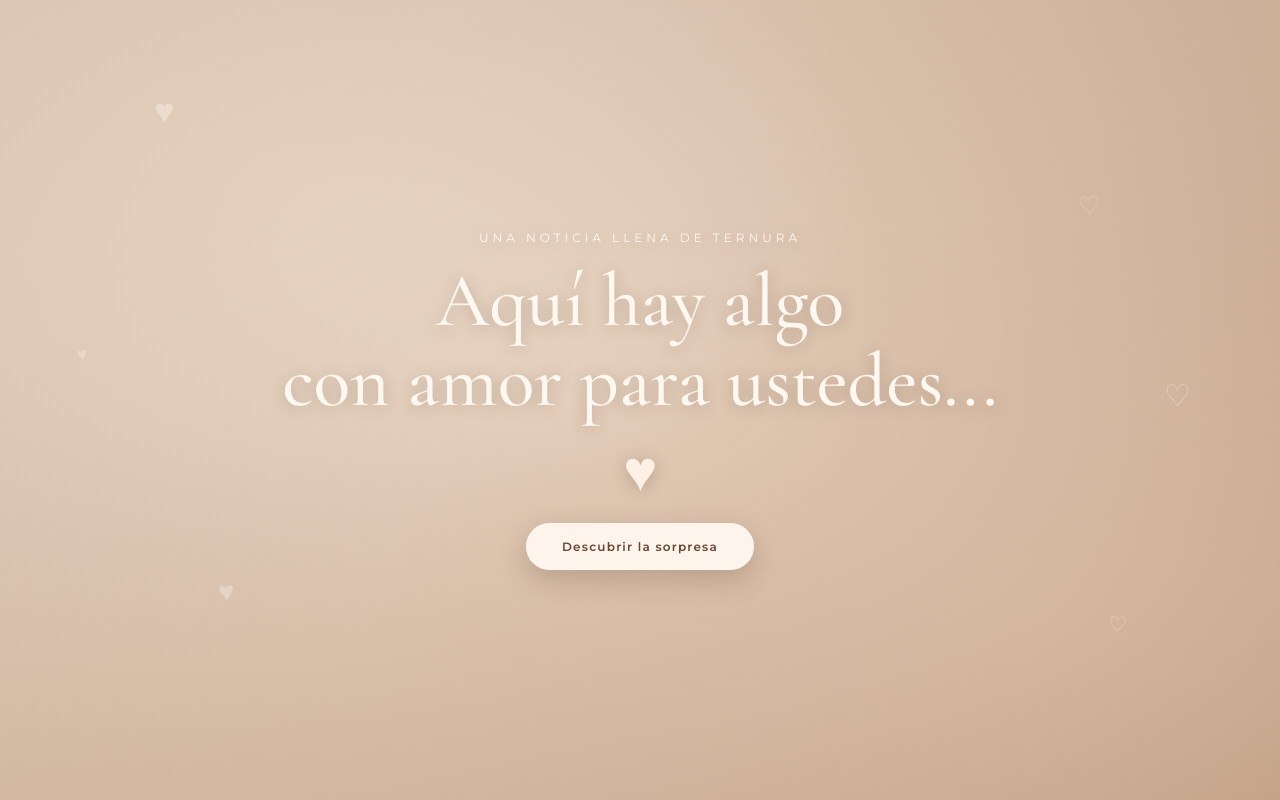
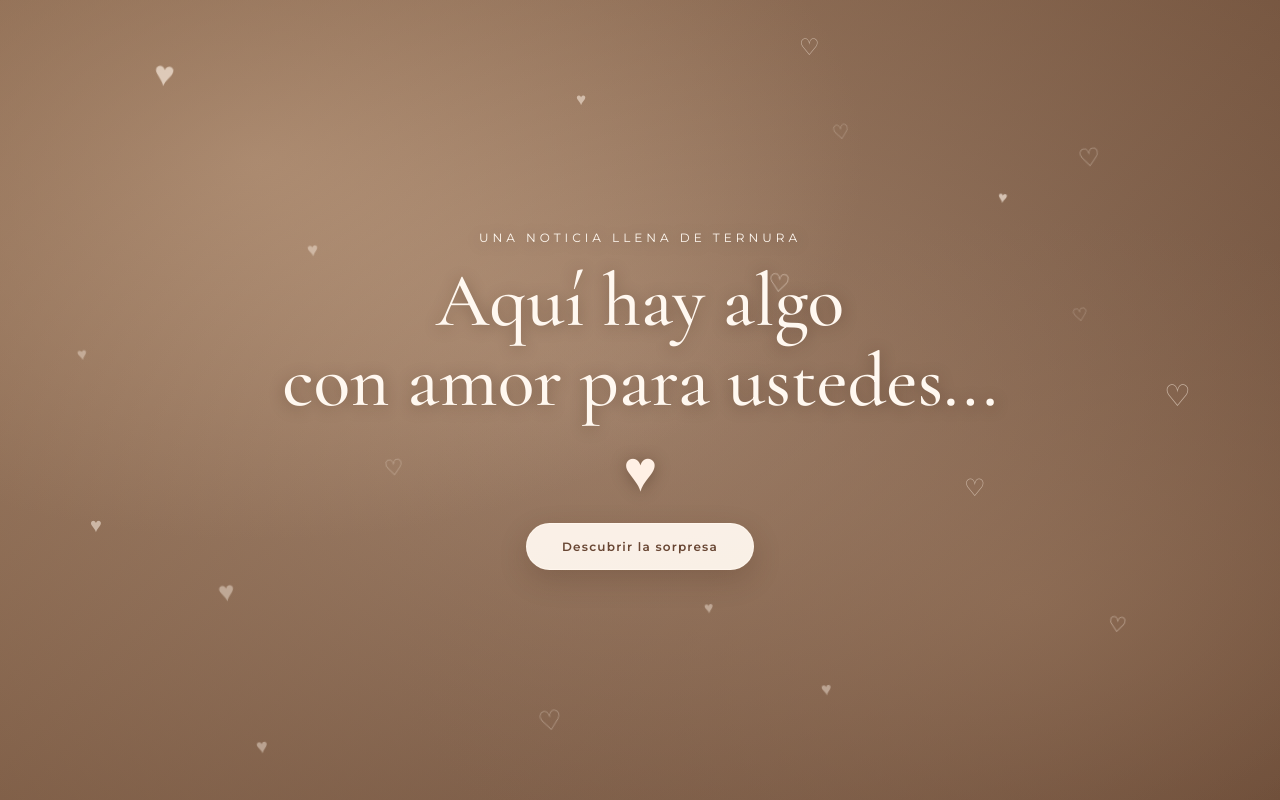
Before and after one commit to qrsorpresaa/.com, a plain HTML site: page index.html in a window 1280 px wide. Drawn offline with nearby package versions, Linux system fonts and the light colour scheme.

Commit message:
Update styles and content in index.html

```diff
--- a/index.html
+++ b/index.html
@@ -40,7 +40,7 @@ button {
   font: inherit;
 }
 
-/* PORTADA: CAFÉ CLARO CON CORAZONES */
+/* PORTADA: CAFÉ MÁS OSCURO Y CORAZONES */
 
 #cover {
   min-height: 100vh;
@@ -54,9 +54,9 @@ button {
   overflow: hidden;
   padding: 32px 18px;
   background:
-    radial-gradient(ellipse at 20% 20%, #ead5c3 0%, transparent 42%),
-    radial-gradient(ellipse at 80% 75%, #d8b99f 0%, transparent 45%),
-    linear-gradient(135deg, #ead8c7, #cba98d);
+    radial-gradient(ellipse at 20% 20%, #b99577 0%, transparent 42%),
+    radial-gradient(ellipse at 80% 75%, #916d53 0%, transparent 45%),
+    linear-gradient(135deg, #a98568, #75543f);
 }
 
 .cover-overlay {
@@ -65,8 +65,8 @@ button {
   z-index: -1;
   background:
     radial-gradient(ellipse at center,
-      rgba(255, 250, 245, 0.20),
-      rgba(120, 83, 59, 0.12));
+      rgba(255, 250, 245, 0.12),
+      rgba(65, 39, 24, 0.24));
 }
 
 .cover-hearts {
@@ -79,51 +79,31 @@ button {
 
 .cover-hearts span {
   position: absolute;
-  color: rgba(255, 248, 240, 0.55);
+  color: rgba(255, 242, 230, 0.72);
   font-size: clamp(18px, 3vw, 35px);
   animation: heartFloat 8s ease-in-out infinite;
 }
 
-.cover-hearts span:nth-child(1) {
-  top: 12%;
-  left: 12%;
-  animation-delay: -1s;
-}
-
-.cover-hearts span:nth-child(2) {
-  top: 24%;
-  right: 14%;
-  font-size: 25px;
-  animation-delay: -4s;
-}
-
-.cover-hearts span:nth-child(3) {
-  top: 72%;
-  left: 17%;
-  font-size: 28px;
-  animation-delay: -2s;
-}
-
-.cover-hearts span:nth-child(4) {
-  top: 78%;
-  right: 12%;
-  font-size: 21px;
-  animation-delay: -6s;
-}
-
-.cover-hearts span:nth-child(5) {
-  top: 43%;
-  left: 6%;
-  font-size: 17px;
-  animation-delay: -3s;
-}
-
-.cover-hearts span:nth-child(6) {
-  top: 48%;
-  right: 7%;
-  font-size: 30px;
-  animation-delay: -5s;
-}
+.cover-hearts span:nth-child(1) { top: 8%; left: 12%; }
+.cover-hearts span:nth-child(2) { top: 18%; right: 14%; font-size: 25px; animation-delay: -4s; }
+.cover-hearts span:nth-child(3) { top: 72%; left: 17%; font-size: 28px; animation-delay: -2s; }
+.cover-hearts span:nth-child(4) { top: 78%; right: 12%; font-size: 21px; animation-delay: -6s; }
+.cover-hearts span:nth-child(5) { top: 43%; left: 6%; font-size: 17px; animation-delay: -3s; }
+.cover-hearts span:nth-child(6) { top: 48%; right: 7%; font-size: 30px; animation-delay: -5s; }
+.cover-hearts span:nth-child(7) { top: 30%; left: 24%; font-size: 19px; animation-delay: -2s; }
+.cover-hearts span:nth-child(8) { top: 60%; right: 23%; font-size: 24px; animation-delay: -5s; }
+.cover-hearts span:nth-child(9) { top: 12%; left: 45%; font-size: 17px; animation-delay: -1s; }
+.cover-hearts span:nth-child(10) { top: 88%; left: 42%; font-size: 27px; animation-delay: -3s; }
+.cover-hearts span:nth-child(11) { top: 25%; left: 78%; font-size: 16px; animation-delay: -6s; }
+.cover-hearts span:nth-child(12) { top: 57%; left: 30%; font-size: 22px; animation-delay: -4s; }
+.cover-hearts span:nth-child(13) { top: 85%; right: 35%; font-size: 18px; animation-delay: -2s; }
+.cover-hearts span:nth-child(14) { top: 5%; right: 36%; font-size: 23px; animation-delay: -5s; }
+.cover-hearts span:nth-child(15) { top: 65%; left: 7%; font-size: 20px; animation-delay: -1s; }
+.cover-hearts span:nth-child(16) { top: 38%; right: 15%; font-size: 18px; animation-delay: -3s; }
+.cover-hearts span:nth-child(17) { top: 92%; left: 20%; font-size: 20px; animation-delay: -4s; }
+.cover-hearts span:nth-child(18) { top: 35%; left: 60%; font-size: 25px; animation-delay: -6s; }
+.cover-hearts span:nth-child(19) { top: 75%; left: 55%; font-size: 16px; animation-delay: -2s; }
+.cover-hearts span:nth-child(20) { top: 15%; left: 65%; font-size: 20px; animation-delay: -3s; }
 
 @keyframes heartFloat {
   0%, 100% {
@@ -132,7 +112,7 @@ button {
   }
   50% {
     transform: translateY(-14px) rotate(8deg);
-    opacity: 0.9;
+    opacity: 0.95;
   }
 }
 
@@ -143,7 +123,7 @@ button {
   flex-direction: column;
   position: relative;
   color: var(--cream);
-  text-shadow: 0 2px 15px rgba(85, 55, 37, 0.25);
+  text-shadow: 0 2px 15px rgba(55, 32, 20, 0.35);
 }
 
 .cover-small {
@@ -373,7 +353,7 @@ button {
   backface-visibility: visible;
 }
 
-/* CARTA QUE SALE DEL SOBRE */
+/* PAPEL DEL SOBRE: SIN FRASE ADICIONAL */
 
 .paper {
   position: absolute;
@@ -392,14 +372,6 @@ button {
   transition:
     top 1.4s cubic-bezier(0.22, 0.75, 0.2, 1),
     transform 1.4s cubic-bezier(0.22, 0.75, 0.2, 1);
-}
-
-.paper::after {
-  content: "Una alegría preciosa está a punto de llegar ♥";
-  display: block;
-  color: #8b6650;
-  font: 500 clamp(13px, 2.8vw, 17px)/1.35 "Cormorant Garamond", serif;
-  text-align: center;
 }
 
 .star-seal {
@@ -637,22 +609,44 @@ button {
   }
 }
 
-/* MENSAJE DE LA CARTA */
+/* CARTA ESTÉTICA: TEXTO ORIGINAL Y EMOJIS */
 
 .announcement {
   max-width: 760px;
   margin: 0 auto 42px;
-  padding: 34px clamp(18px, 5vw, 48px);
-  background: rgba(255, 250, 245, 0.58);
-  border: 1px solid rgba(194, 159, 132, 0.35);
-  border-radius: 12px;
-  box-shadow: 0 10px 28px rgba(95, 66, 46, 0.08);
+  padding: 38px clamp(20px, 5vw, 52px);
+  background:
+    radial-gradient(ellipse at top left, rgba(255,255,255,0.92), transparent 70%),
+    #fffaf5;
+  border: 1px solid rgba(194, 159, 132, 0.45);
+  border-radius: 5px;
+  box-shadow:
+    0 15px 38px rgba(95, 66, 46, 0.11),
+    inset 0 0 0 5px rgba(228, 207, 190, 0.16);
   color: #795b47;
   font: 400 clamp(18px, 2.8vw, 23px)/1.8 "Cormorant Garamond", serif;
+  position: relative;
+}
+
+.announcement::before,
+.announcement::after {
+  content: "♥";
+  display: block;
+  font-size: 20px;
+  color: #b88769;
+  letter-spacing: 8px;
+}
+
+.announcement::before {
+  margin-bottom: 20px;
+}
+
+.announcement::after {
+  margin-top: 22px;
 }
 
 .announcement p {
-  margin-bottom: 17px;
+  margin-bottom: 20px;
 }
 
 .announcement p:last-child {
@@ -660,14 +654,15 @@ button {
 }
 
 .announcement .announcement-heading {
-  font: 600 clamp(26px, 4vw, 36px)/1.35 "Cormorant Garamond", serif;
+  font: 600 clamp(29px, 4.5vw, 39px)/1.25 "Cormorant Garamond", serif;
   color: #9a6848;
-  margin-bottom: 22px;
+  margin-bottom: 26px;
 }
 
 .announcement .announcement-final {
   font-weight: 600;
   color: #8b6046;
+  font-size: clamp(21px, 3vw, 26px);
 }
 
 /* FOTOGRAFÍAS */
@@ -853,7 +848,7 @@ button {
   }
 
   .announcement {
-    padding: 26px 18px;
+    padding: 28px 18px;
   }
 }
 
@@ -877,6 +872,20 @@ button {
   <div class="cover-overlay"></div>
 
   <div class="cover-hearts" aria-hidden="true">
+    <span>♥</span>
+    <span>♡</span>
+    <span>♥</span>
+    <span>♡</span>
+    <span>♥</span>
+    <span>♡</span>
+    <span>♥</span>
+    <span>♡</span>
+    <span>♥</span>
+    <span>♡</span>
+    <span>♥</span>
+    <span>♡</span>
+    <span>♥</span>
+    <span>♡</span>
     <span>♥</span>
     <span>♡</span>
     <span>♥</span>
@@ -1111,10 +1120,6 @@ function openEnvelope() {
   envelope.classList.add("open");
   envelope.setAttribute("aria-label", "Sobre abierto");
 
-  /*
-    Primero la carta sale del sobre.
-    Después entran las nubes y cubren la pantalla.
-  */
   window.setTimeout(() => {
     clouds.style.display = "block";
 
@@ -1123,9 +1128,6 @@ function openEnvelope() {
     clouds.classList.add("active");
   }, 1200);
 
-  /*
-    La página final se prepara detrás de las nubes.
-  */
   window.setTimeout(() => {
     letter.style.display = "none";
     reveal.style.display = "block";
@@ -1136,9 +1138,6 @@ function openEnvelope() {
     });
   }, 2800);
 
-  /*
-    Las nubes completan su movimiento y revelan la noticia.
-  */
   window.setTimeout(() => {
     clouds.classList.remove("active");
     clouds.style.display = "none";
```
